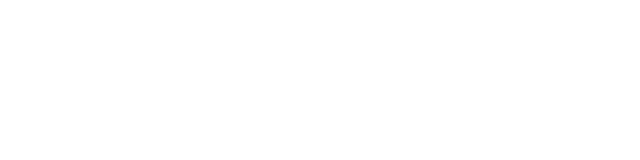
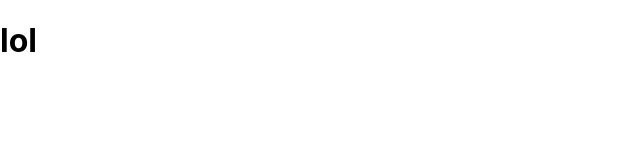
Before and after one commit to Yurcik45/leclerBrandBook, a React (Create React App) app: page / in a window 1280 px wide. Shown: the top 160 px of the page, without its empty margins (0-640 px from the left). Built offline with nearby package versions, Linux system fonts and the light colour scheme.

Commit message:
some changes on dev

```diff
--- a/src/App.js
+++ b/src/App.js
@@ -3,8 +3,7 @@
 const App = () => {
     return (
         <div>
-
-
+            <h1>lol</h1>
         </div>
     );
 };
```
